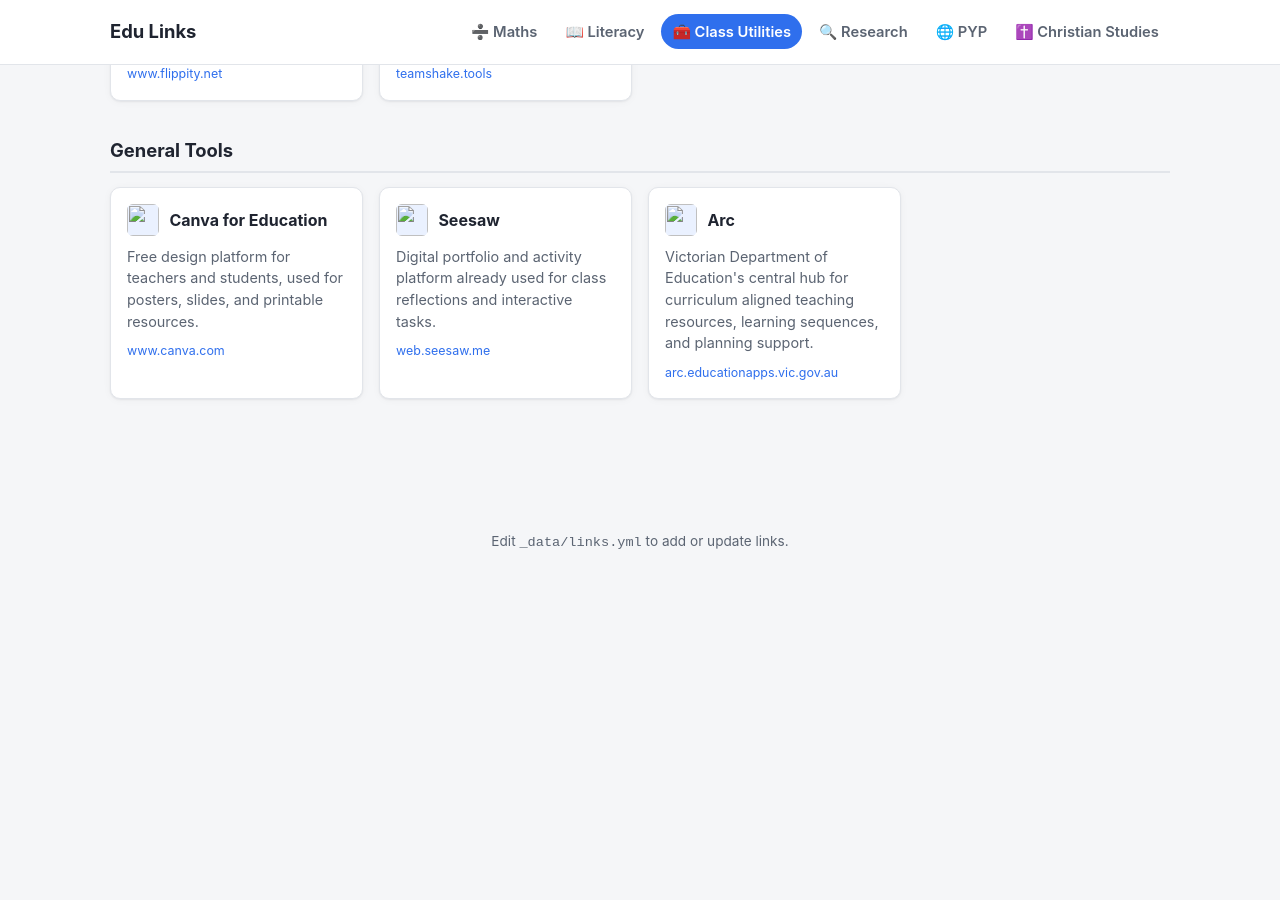
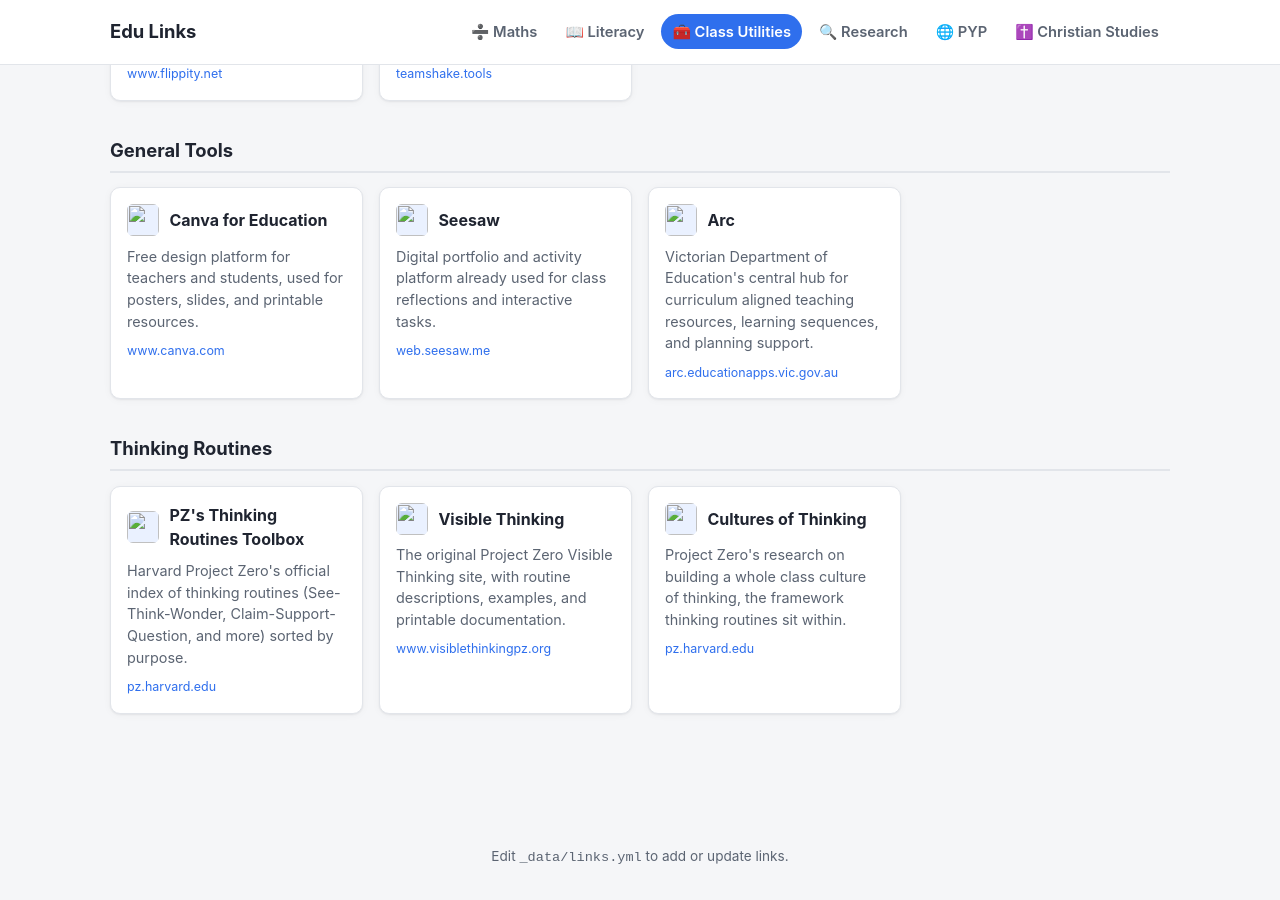
Before and after one commit to andrew-snape/Edu-Links, a Jekyll site: the page built from class-utilities.md, in a window 1280 px wide and 900 px high, scrolled down 578 px. Built offline with Jekyll 4.4.1, drawn with Linux system fonts in a browser that asks for light colours; before the commit the page ends 1164 px from its top, so only the background shows below that.

Commit message:
Add Project Zero thinking routines to Class Utilities
Adds a Thinking Routines sub-area (Toolbox, Visible Thinking, Cultures
of Thinking) since these are cross-curricular teaching techniques
rather than subject-specific content.

Co-Authored-By: Claude Sonnet 5 <noreply@anthropic.com>
Claude-Session: https://claude.ai/code/session_01CV95rkdSkfgy1MGbNxevpi

```diff
--- a/_data/links.yml
+++ b/_data/links.yml
@@ -145,6 +145,17 @@ class_utilities:
       url: https://arc.educationapps.vic.gov.au/home
       description: Victorian Department of Education's central hub for curriculum aligned teaching resources, learning sequences, and planning support.
 
+  thinking_routines:
+    - name: PZ's Thinking Routines Toolbox
+      url: https://pz.harvard.edu/thinking-routines
+      description: Harvard Project Zero's official index of thinking routines (See-Think-Wonder, Claim-Support-Question, and more) sorted by purpose.
+    - name: Visible Thinking
+      url: http://www.visiblethinkingpz.org/VisibleThinking_html_files/VisibleThinking1.html
+      description: The original Project Zero Visible Thinking site, with routine descriptions, examples, and printable documentation.
+    - name: Cultures of Thinking
+      url: https://pz.harvard.edu/projects/cultures-of-thinking
+      description: Project Zero's research on building a whole class culture of thinking, the framework thinking routines sit within.
+
 research:
   search_and_encyclopedia:
     - name: Kiddle
```
